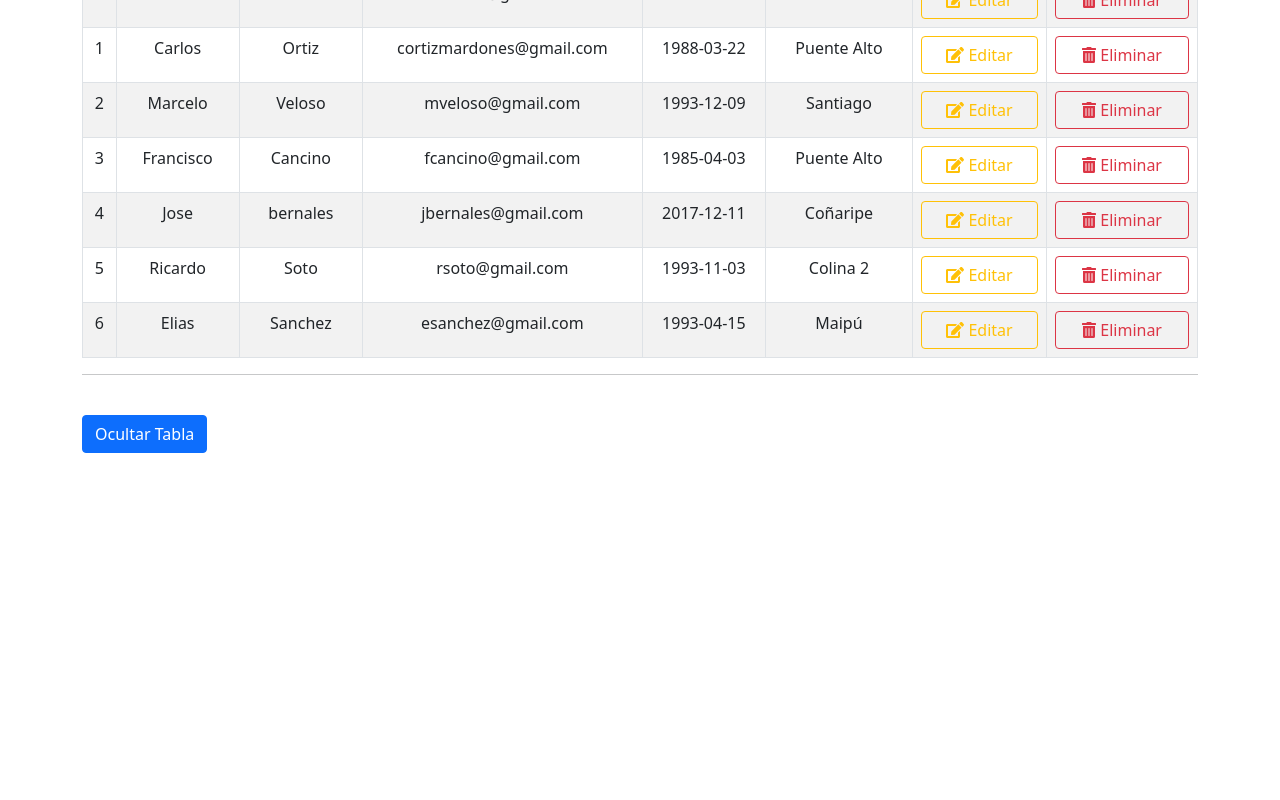
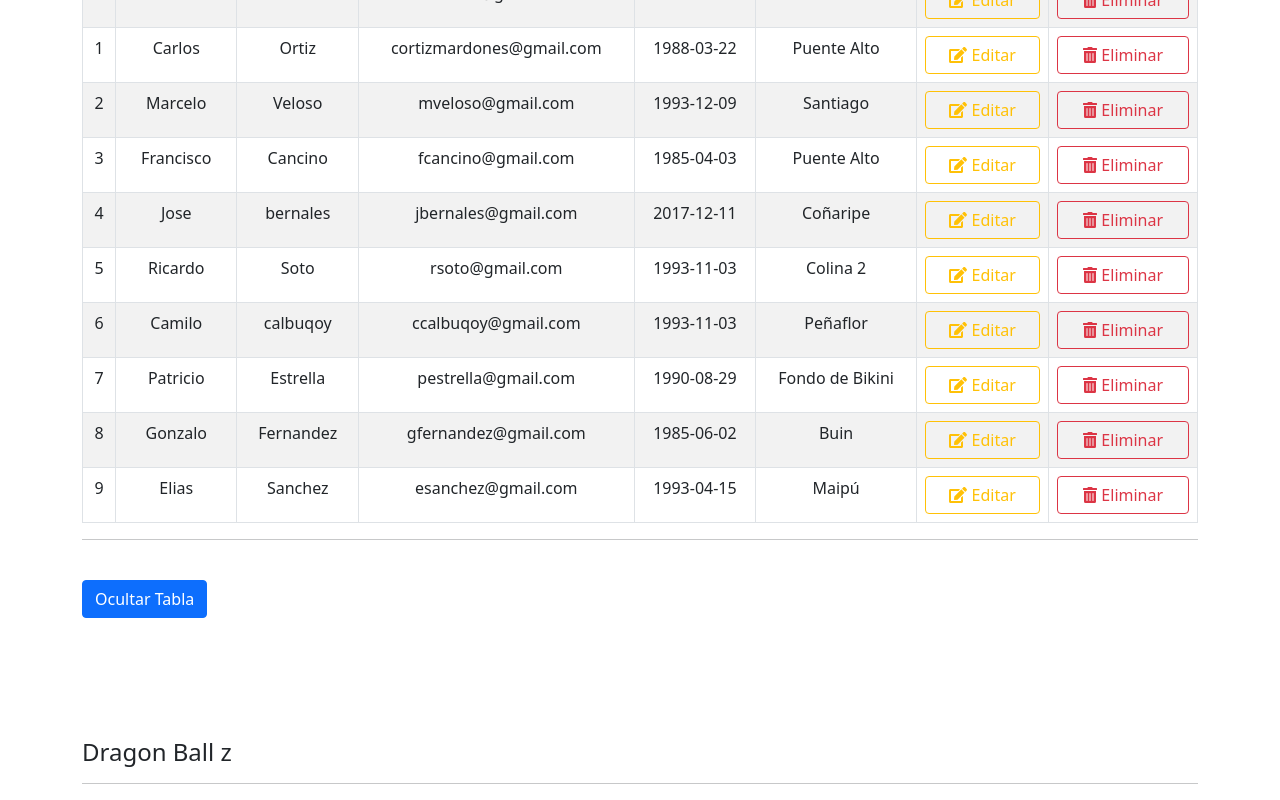
Before and after one commit to cortizmardones/Angular2021, an Angular app: page / in a window 1280 px wide. Shown: the part 235-1035 px from the top of the page. Before the commit the page ends 800 px from the top, so only its background shows below. Built offline with nearby package versions, Linux system fonts and the light colour scheme.

Commit message:
se agrega componente dbz

```diff
--- a/src/app/app.component.html
+++ b/src/app/app.component.html
@@ -8,6 +8,8 @@
         <br><br>
 
         <app-clientes></app-clientes>
+
+        <app-main-page></app-main-page>
 
 
         <!--Vamoa a cultar todo de momento para aplicar lo aprendido y utilizarlo de forma satisfactoria a nuestro desarrollo en spring-->
--- a/src/app/clientes/clientes.component.html
+++ b/src/app/clientes/clientes.component.html
@@ -44,3 +44,4 @@
         <input type="text" value="{{ comuna }}" placeholder="Ingrese su comuna" required><br><br>
         <button class="btn btn-warning" (click)="guardarCambiosEditar(nombre,apellido,email,createAt,comuna)"><fa-icon [icon]="faEdit"></fa-icon> Modificar</button>
       </div>
+      <br><br><br>
--- a/src/app/clientes/clientes.component.ts
+++ b/src/app/clientes/clientes.component.ts
@@ -36,7 +36,10 @@ export class ClientesComponent  {
     {id: 4 , nombre : 'Francisco' , apellido : 'Cancino' , email : 'fcancino@gmail.com' , createAt : '1985-04-03', comuna : 'Puente Alto'},
     {id: 5 , nombre : 'Jose' , apellido : 'bernales' , email : 'jbernales@gmail.com' , createAt : '2017-12-11', comuna : 'Coñaripe'},
     {id: 6 , nombre : 'Ricardo' , apellido : 'Soto' , email : 'rsoto@gmail.com' , createAt : '1993-11-03', comuna : 'Colina 2'},
-    {id: 7 , nombre : 'Elias' , apellido : 'Sanchez' , email : 'esanchez@gmail.com' , createAt : '1993-04-15', comuna : 'Maipú'}
+    {id: 7 , nombre : 'Camilo' , apellido : 'calbuqoy' , email : 'ccalbuqoy@gmail.com' , createAt : '1993-11-03', comuna : 'Peñaflor'},
+    {id: 8 , nombre : 'Patricio' , apellido : 'Estrella' , email : 'pestrella@gmail.com' , createAt : '1990-08-29', comuna : 'Fondo de Bikini'},
+    {id: 9 , nombre : 'Gonzalo' , apellido : 'Fernandez' , email : 'gfernandez@gmail.com' , createAt : '1985-06-02', comuna : 'Buin'},
+    {id: 10 , nombre : 'Elias' , apellido : 'Sanchez' , email : 'esanchez@gmail.com' , createAt : '1993-04-15', comuna : 'Maipú'}
   ];
 
   //Objeto vacio para agregarlo al editar
--- /dev/null
+++ b/src/app/dbz/main-page/main-page.component.html
@@ -0,0 +1,4 @@
+
+
+<h4>Dragon Ball z</h4>
+<hr>
--- /dev/null
+++ b/src/app/dbz/main-page/main-page.component.ts
@@ -0,0 +1,15 @@
+import { Component, OnInit } from '@angular/core';
+
+@Component({
+  selector: 'app-main-page',
+  templateUrl: './main-page.component.html',
+  styleUrls: ['./main-page.component.css']
+})
+export class MainPageComponent implements OnInit {
+
+  constructor() { }
+
+  ngOnInit(): void {
+  }
+
+}
```
Also changed, not shown: src/app/app.module.ts (+5 -2 lines), src/app/dbz/dbz.module.ts (added, +18 -0 lines), src/app/dbz/main-page/main-page.component.css (added).
